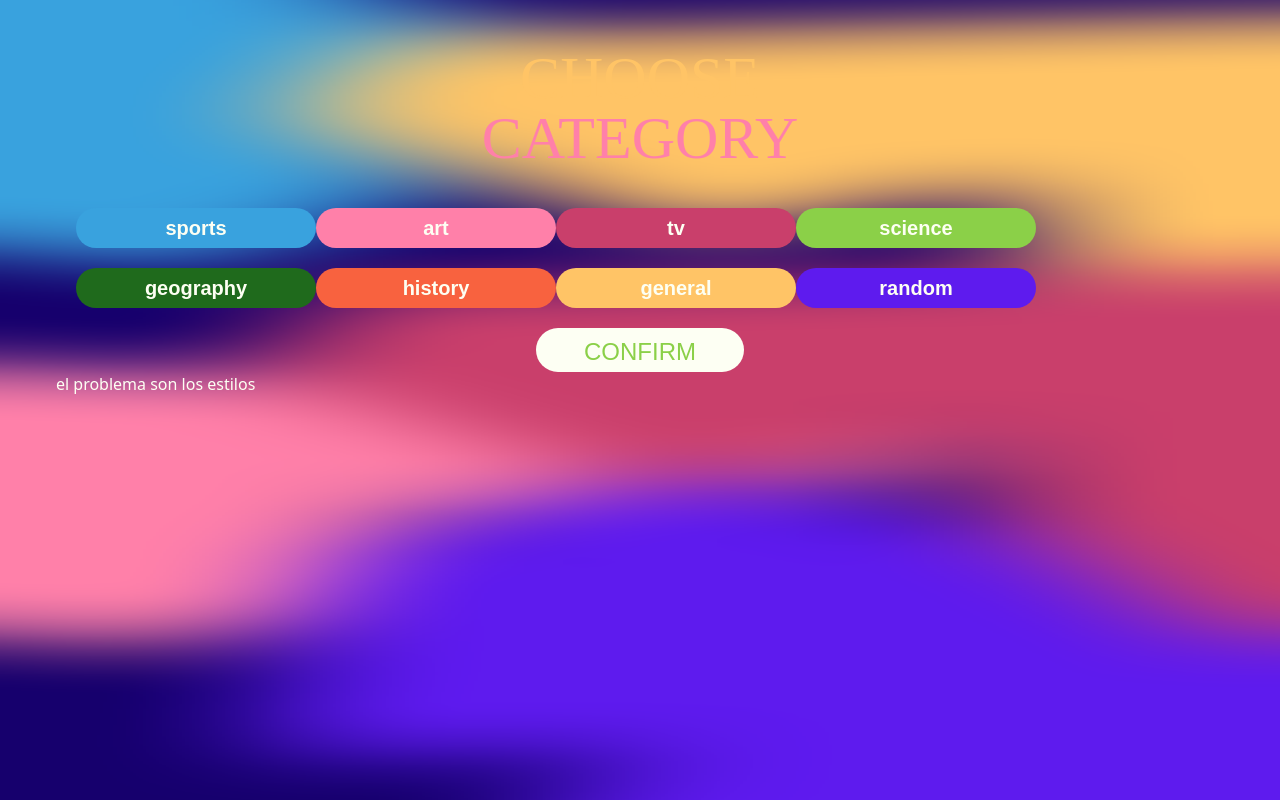
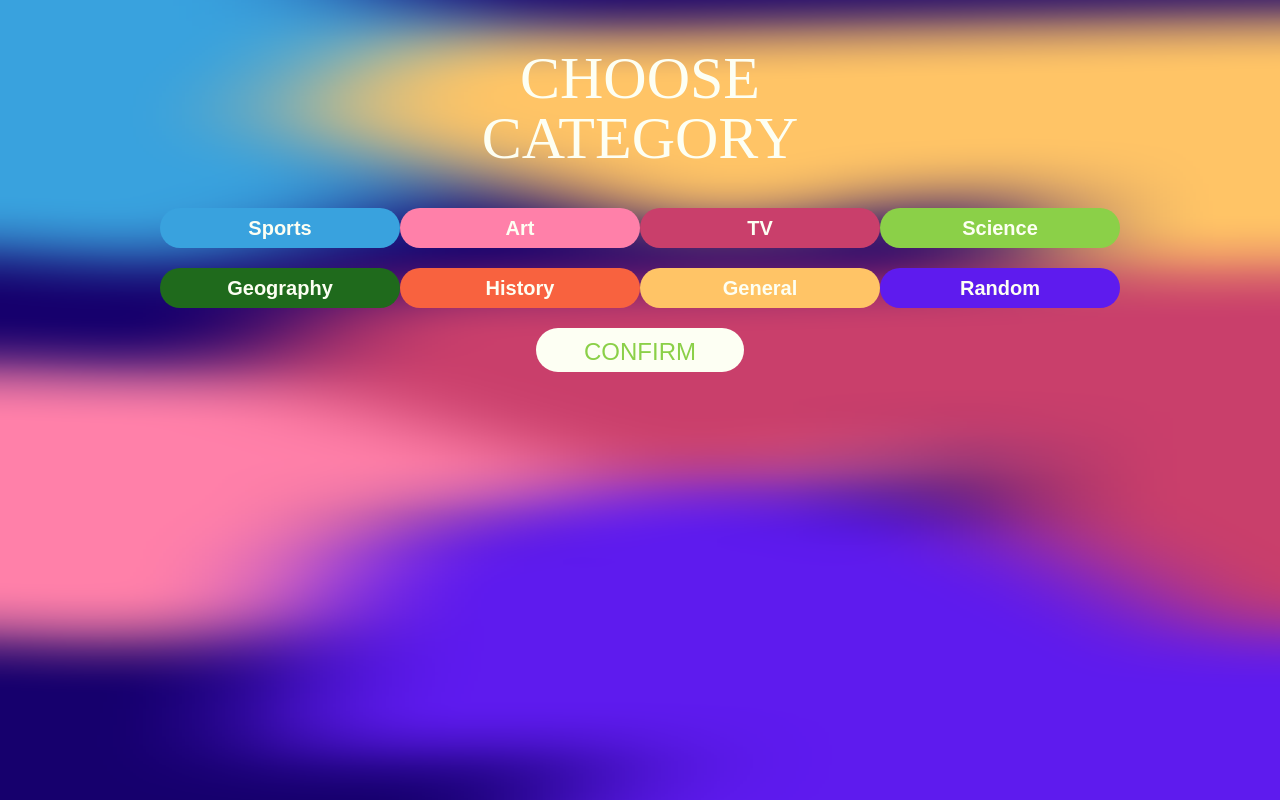
Before and after one commit to itsberriver/playTrivial, a Vue app in the folder Desktop/trivialPlay/: page /category in a window 1280 px wide. Built offline with nearby package versions, Linux system fonts and the light colour scheme.

Commit message:
buttons aligned & some styles

```diff
--- a/Desktop/trivialPlay/src/App.vue
+++ b/Desktop/trivialPlay/src/App.vue
@@ -1,11 +1,21 @@
 <script setup>
-import { RouterLink, RouterView } from 'vue-router'
-import Category from '@/components/Category.vue'
-
+import { RouterLink, RouterView } from "vue-router";
+import Category from "@/components/Category.vue";
 </script>
 
-<template >
+<template>
+  <RouterView />
+</template>
 
-  <RouterView/>
-
-</template>
+<style>
+.btn:focus {
+  outline: none;
+}
+.btn:active {
+  transform: scale(0.98);
+}
+.btn-block {
+  display: block;
+  width: 100%;
+}
+</style>
--- a/Desktop/trivialPlay/src/components/Category.vue
+++ b/Desktop/trivialPlay/src/components/Category.vue
@@ -2,39 +2,66 @@
 defineProps({
   msg: {
     type: String,
-    required: true
-  }
-})
+    required: true,
+  },
+});
 </script>
 
 <template>
-  <section >
+  <section>
     <!--'category'-->
 
     <div>
-        <!-- tittle 'choose category' -->
-        <p class="flex justify-center pt-12  font-Guy text-general text-6xl ">CHOOSE</p>
-        <p class="flex justify-center font-Guy text-art text-6xl ">CATEGORY</p>
+      <!-- title 'choose category' -->
+      <p class="flex justify-center pt-12 font-Guy text-white text-6xl">
+        CHOOSE
+      </p>
+      <p class="flex justify-center font-Guy text-white text-6xl">CATEGORY</p>
     </div>
 
-        <div class="font-Mont font-extra-bold text-xl text-white p-5 space-y-5" id="buttons">
+    <div
+      class="font-Mont font-extra-bold text-xl text-white p-5 space-y-5"
+      id="buttons"
+    >
       <!-- buttons with colors and categories -->
-            <button class="bg-sports box-border h-10 w-60 rounded-3xl font-Mont ">sports</button>
-            <button class="bg-art box-border h-10 w-60 rounded-3xl font-Mont">art</button>
-            <button class="bg-tv box-border h-10 w-60 rounded-3xl font-Mont">tv</button>
-            <button class="bg-science box-border h-10 w-60 rounded-3xl font-Mont">science</button>
-            <button class="bg-geography box-border h-10 w-60 rounded-3xl font-Mont">geography</button>
-            <button class="bg-history box-border h-10 w-60 rounded-3xl font-Mont">history</button>
-            <button class="bg-general box-border h-10 w-60 rounded-3xl font-Mont">general</button>
-            <button class="bg-random box-border h-10 w-60 rounded-3xl font-Mont">random</button>
+      <button class="bg-sports box-border h-10 w-60 rounded-3xl font-Mont">
+        Sports
+      </button>
+      <button class="bg-art box-border h-10 w-60 rounded-3xl font-Mont">
+        Art
+      </button>
+      <button class="bg-tv box-border h-10 w-60 rounded-3xl font-Mont">
+        TV
+      </button>
+      <button class="bg-science box-border h-10 w-60 rounded-3xl font-Mont">
+        Science
+      </button>
+      <button class="bg-geography box-border h-10 w-60 rounded-3xl font-Mont">
+        Geography
+      </button>
+      <button class="bg-history box-border h-10 w-60 rounded-3xl font-Mont">
+        History
+      </button>
+      <button class="bg-general box-border h-10 w-60 rounded-3xl font-Mont">
+        General
+      </button>
+      <button class="bg-random box-border h-10 w-60 rounded-3xl font-Mont">
+        Random
+      </button>
     </div>
 
-        <div class=" m-8 text-2xl bg-white flex m-auto justify-center py-2 text-science box-border h-11 w-52 rounded-3xl font-Mont">
+    <div
+      class="m-8 text-2xl bg-white flex m-auto justify-center py-2 text-science box-border h-11 w-52 rounded-3xl font-Mont"
+    >
       CONFIRM
-        </div>
-
-        <div class="text-white">
-        el problema son los estilos
     </div>
   </section>
 </template>
+
+<style>
+#buttons {
+  display: inline-block;
+  text-align: center;
+  flex-direction: row;
+}
+</style>
--- a/Desktop/trivialPlay/src/components/TheWelcome.vue
+++ b/Desktop/trivialPlay/src/components/TheWelcome.vue
@@ -1,5 +1,3 @@
-<script setup></script>
-
 <template>
   <div class="flex flex-col text-white mt-60 text-center font-Guy">
     <p class="text-6xl px-6">TRIVUEAL</p>
@@ -20,6 +18,8 @@
   </div>
 </template>
 
+<script></script>
+
 <style>
 body {
   background-image: url(../assets/blurred-bg.png);
```
Lines whose indentation alone changed are shown as unchanged.
